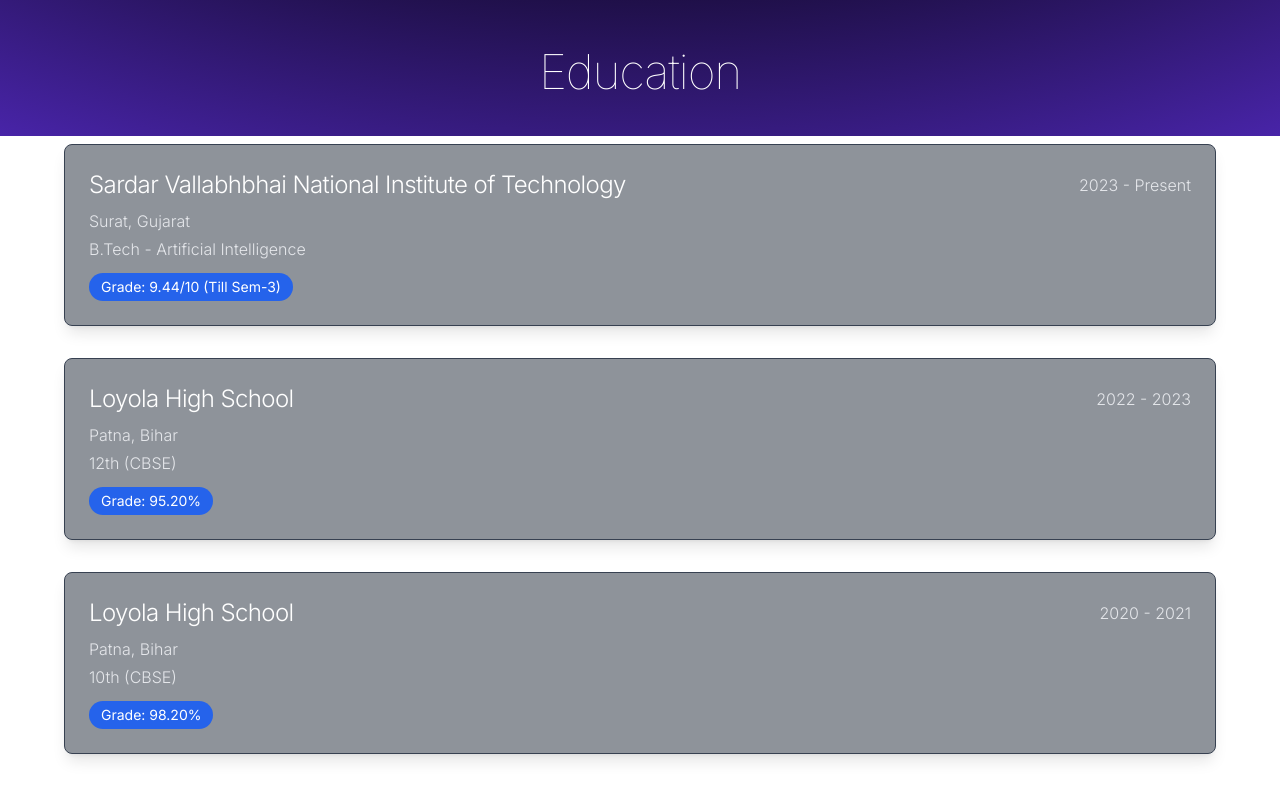
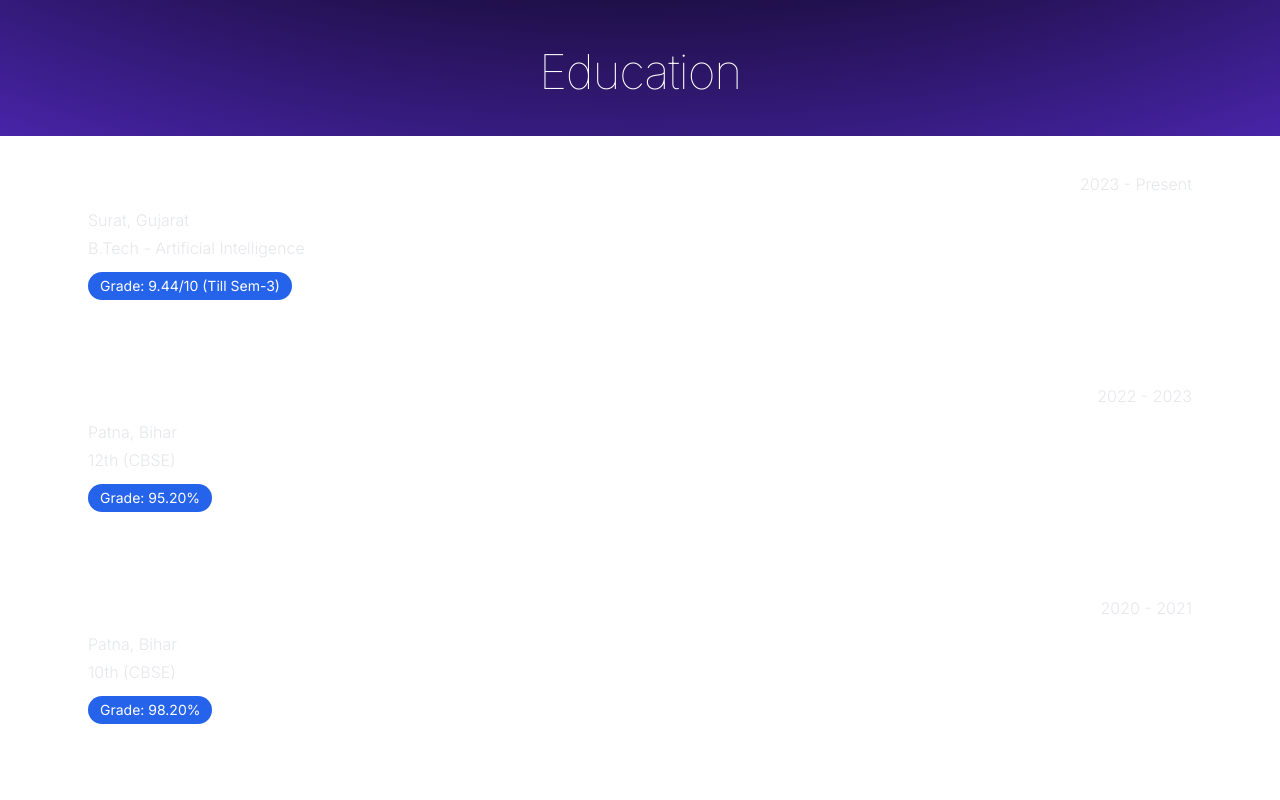
Before and after one commit to aayush4jha/portfolio, a React (Vite) app: page / in a window 1280 px wide. Shown: the part 664-1464 px from the top of the page. Built offline with nearby package versions, Linux system fonts and the light colour scheme.

Commit message:
Updated Education section

```diff
--- a/src/components/Education.jsx
+++ b/src/components/Education.jsx
@@ -1,39 +1,17 @@
 import { motion } from 'framer-motion';
 
-const containerVariants = {
-  hidden: { opacity: 0 },
+const container = (delay) => ({
+  hidden: { x: -100, opacity: 0 },
   visible: {
+    x: 0,
     opacity: 1,
     transition: {
-      staggerChildren: 0.5,
+      duration: 0.7,
+      delay: delay,
+      ease: [0.4, 0, 0.2, 1],
     },
   },
-};
-
-const cardVariants = {
-  hidden: { opacity: 0, y: 50, scale: 0.95 },
-  visible: {
-    opacity: 1,
-    y: 0,
-    scale: 1,
-    transition: {
-      duration: 0.6,
-      ease: 'easeOut',
-    },
-  },
-};
-
-const textVariants = {
-  hidden: { opacity: 0, x: -20 },
-  visible: {
-    opacity: 1,
-    x: 0,
-    transition: {
-      duration: 0.5,
-      ease: 'easeOut',
-    },
-  },
-};
+});
 
 const Education = () => {
   const educationData = [
@@ -67,64 +45,69 @@
     <section className="py-8 sm:py-12 md:py-16 bg-transparent min-h-screen">
       <div className="container mx-auto px-4 sm:px-6 lg:px-8">
         <motion.h2
+          variants={container(0)}
+          initial="hidden"
+          whileInView="visible"
+          viewport={{ once: true, amount: 0.5 }}
           className="text-5xl font-thin tracking-tight text-center mb-8 sm:mb-10 md:mb-12 text-white"
-          initial={{ opacity: 0, y: -30 }}
-          whileInView={{ opacity: 1, y: 0 }}
-          transition={{ duration: 0.7, ease: 'easeOut' }}
-          viewport={{ once: true, amount: 0.5 }}
         >
           Education
         </motion.h2>
-        <motion.div
-          className="space-y-6 sm:space-y-8"
-          variants={containerVariants}
-          initial="hidden"
-          whileInView="visible"
-          viewport={{ once: true, amount: 0.2 }}
-        >
-          {educationData.map((edu) => (
-            <motion.div
-              key={edu.id}
-              className="rounded-lg shadow-lg overflow-hidden flex flex-col sm:flex-row border border-gray-700 transform transition duration-300 hover:shadow-xl hover:border-blue-500 hover:scale-[1.01] sm:hover:scale-[1.02] bg-gray-800/50"
-              variants={cardVariants}
-            >
-              <div className="p-4 sm:p-6 flex-1 flex flex-col justify-center">
+        <div className="space-y-6 sm:space-y-8">
+          {educationData.map((edu, index) => (
+            <div key={edu.id} className="p-4 sm:p-6 flex flex-col sm:flex-row sm:items-start">
+              <div className="flex-1 flex flex-col justify-center">
                 <div className="flex flex-col sm:flex-row sm:items-center sm:justify-between mb-2">
                   <motion.h3
+                    variants={container(index * 0.3 + 0.1)}
+                    initial="hidden"
+                    whileInView="visible"
+                    viewport={{ once: true, amount: 0.3 }}
                     className="text-xl sm:text-2xl font-light tracking-tight text-white"
-                    variants={textVariants}
                   >
                     {edu.institution}
                   </motion.h3>
                   <motion.p
+                    variants={container(index * 0.3 + 0.2)}
+                    initial="hidden"
+                    whileInView="visible"
+                    viewport={{ once: true, amount: 0.3 }}
                     className="text-gray-200 font-light text-sm sm:text-base sm:text-right"
-                    variants={textVariants}
                   >
                     {edu.duration}
                   </motion.p>
                 </div>
                 <motion.p
+                  variants={container(index * 0.3 + 0.3)}
+                  initial="hidden"
+                  whileInView="visible"
+                  viewport={{ once: true, amount: 0.3 }}
                   className="text-gray-200 font-light text-sm sm:text-base mb-1"
-                  variants={textVariants}
                 >
                   {edu.location}
                 </motion.p>
                 <motion.p
+                  variants={container(index * 0.3 + 0.4)}
+                  initial="hidden"
+                  whileInView="visible"
+                  viewport={{ once: true, amount: 0.3 }}
                   className="text-gray-200 font-light text-sm sm:text-base mb-3"
-                  variants={textVariants}
                 >
                   {edu.degree}
                 </motion.p>
                 <motion.span
+                  variants={container(index * 0.3 + 0.5)}
+                  initial="hidden"
+                  whileInView="visible"
+                  viewport={{ once: true, amount: 0.3 }}
                   className="px-3 py-1 bg-blue-600 text-white text-xs sm:text-sm rounded-full w-fit"
-                  variants={textVariants}
                 >
                   Grade: {edu.grade}
                 </motion.span>
               </div>
-            </motion.div>
+            </div>
           ))}
-        </motion.div>
+        </div>
       </div>
     </section>
   );
```
